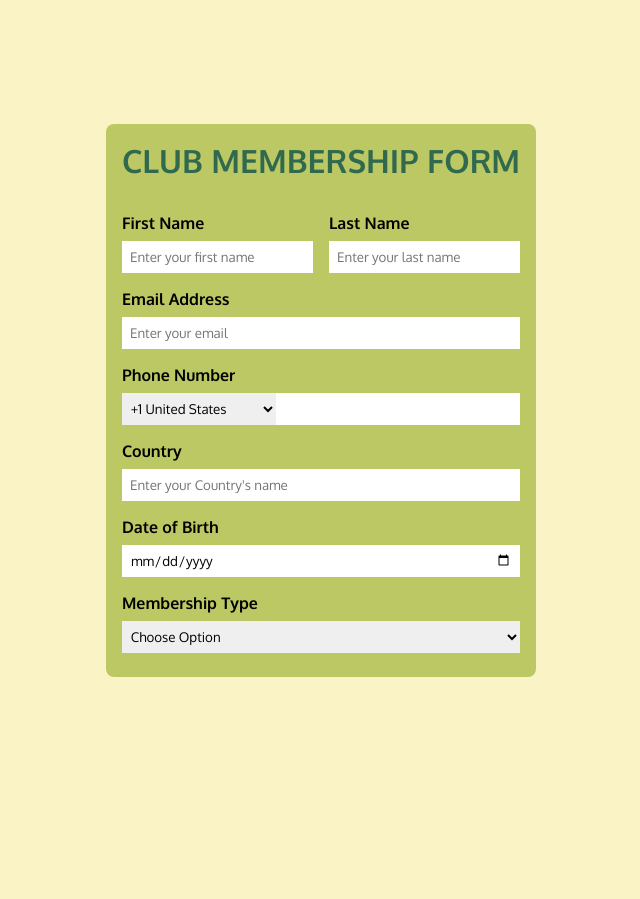
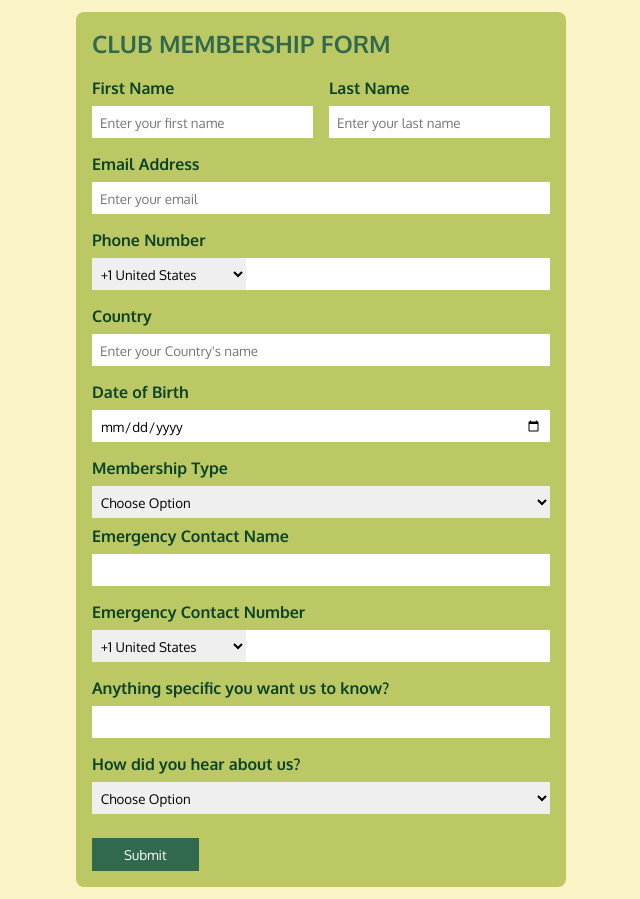
Before and after one commit to OjoFarouqAbiodun/Club-Membership-Form, a plain HTML site: page index.html in a window 1280 px wide. Shown: the whole page, without its empty margins (319-959 px from the left). Before the commit the page ends 800 px from the top, so only its background shows below. Drawn offline with Linux system fonts and the light colour scheme.

Commit message:
seventh commit, all done with Ui

```diff
--- a/index.html
+++ b/index.html
@@ -66,11 +66,44 @@
                 </select>
             </div>
 
+            <div class="form-item">
+                <label for="e-contant-name">Emergency Contact Name</label>
+                <input type="text">
+            </div>
 
+            <div class="form-item">
+                <label for="e-contant-number">Emergency Contact Number</label>
 
+                <div class="telephone">
+                    <select name="countrycode" id="countryCode">
+                        <option value="+1"> +1 United States</option>
+                        <option value="+234"> +234 Nigeria</option>
+                        <option value="+44"> +44 United Kingdom</option>
+                        <option value="+27"> +27 South Africa</option>
+                    </select>
+                    <input type="tel">
+                </div>
+            </div>
 
+            <div class="form-item">
+                <label for="question">Anything specific you want us to know?</label>
+                <input type="text">
+            </div>
 
+             <div class="form-item about-us-question">
+                <label for="about-us-question">How did you hear about us?</label>
+
+                <select name="about-us-question" id="about-us-question">
+                    <option value=""> Choose Option </option>
+                    <option value=""> Facebook </option>
+                    <option value=""> LinkedIn </option>
+                    <option value=""> Instagram </option>
+                    <option value=""> Friend </option>
+                </select>
+            </div>
         </form>
+
+        <button class="submit-btn" type="submit">Submit</button>
     </div>
 </body>
 
--- a/style.css
+++ b/style.css
@@ -10,7 +10,7 @@
 body {
     background-color: #faf3c6;
     width: 100%;
-    height: 100vh;
+    height: 100%;
     display: grid;
     place-content: center;
 }
@@ -19,21 +19,21 @@ body {
     padding: 1rem;
     margin: .75rem;
     border-radius: .5rem;
-
+    min-width: 490px;
 }
 .club-form-title {
     color: #31694E;
     text-transform: uppercase;
-    margin-bottom: 2rem;
-    text-align: center;
+    margin-bottom: 1.2rem;
+    text-align: left;
+    font-size: 1.5rem;
 }
 .form-item label{
     width: 100%;
     display: block;
     margin-bottom: .5rem;
     font-weight: 600;
-
-
+    color: #0b4228;
 }
 
 .form-item input{
@@ -86,3 +86,30 @@ body {
     border: 2px solid #31694E;
     outline: none;
 }
+
+.about-us-question select{
+    height: 2rem;
+    border: none;
+    padding: .3rem;
+    width: 100%;
+}
+
+.about-us-question select:focus {
+    border: 2px solid #31694E;
+    outline: none;
+}
+
+.submit-btn {
+    outline: none;
+    border: none;
+    padding: .5rem 2rem;
+    margin-top: 1rem;
+    background-color: #31694E;
+    color: white;
+    cursor: pointer;
+    transition: 1s ease;
+}
+
+.submit-btn:hover {
+    background-color: #0b4228;
+}
```
